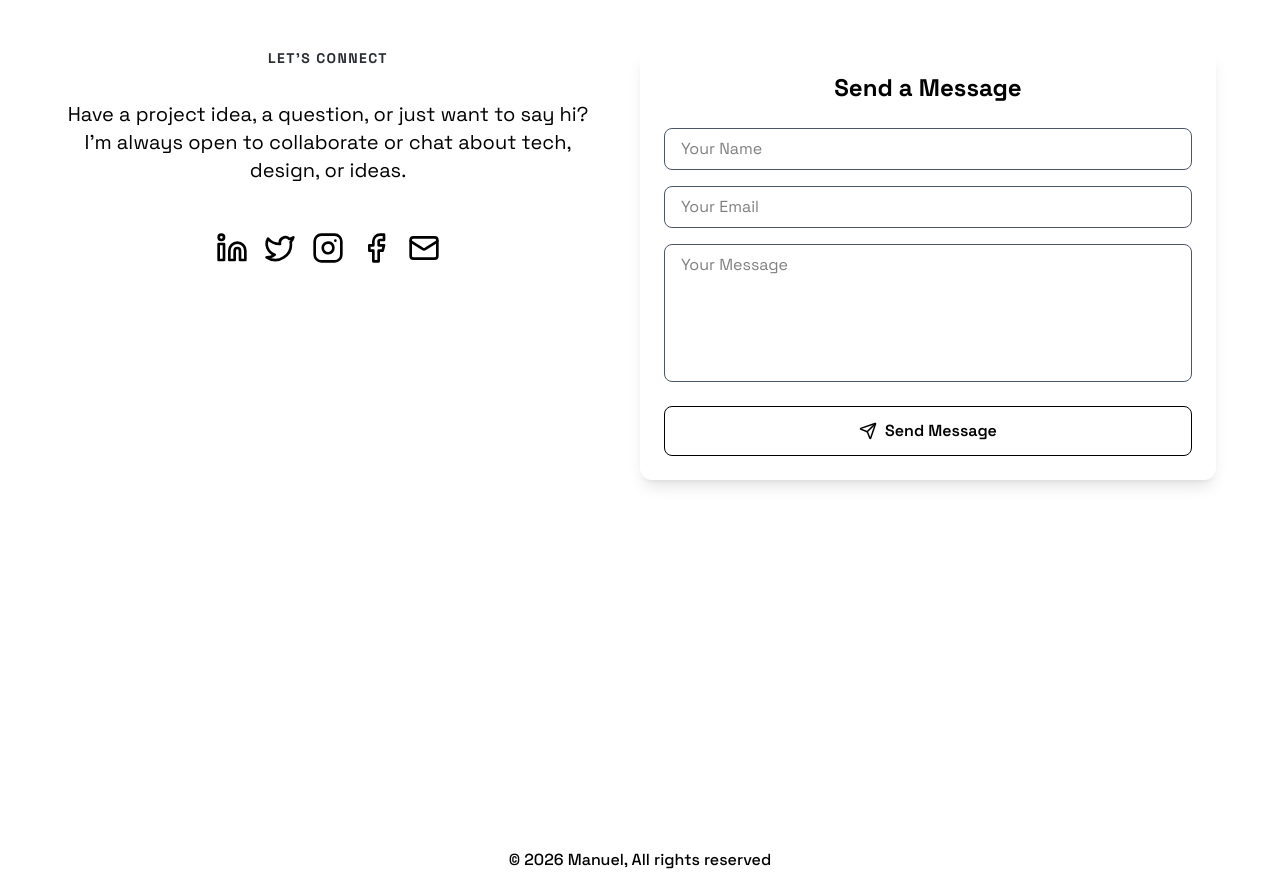
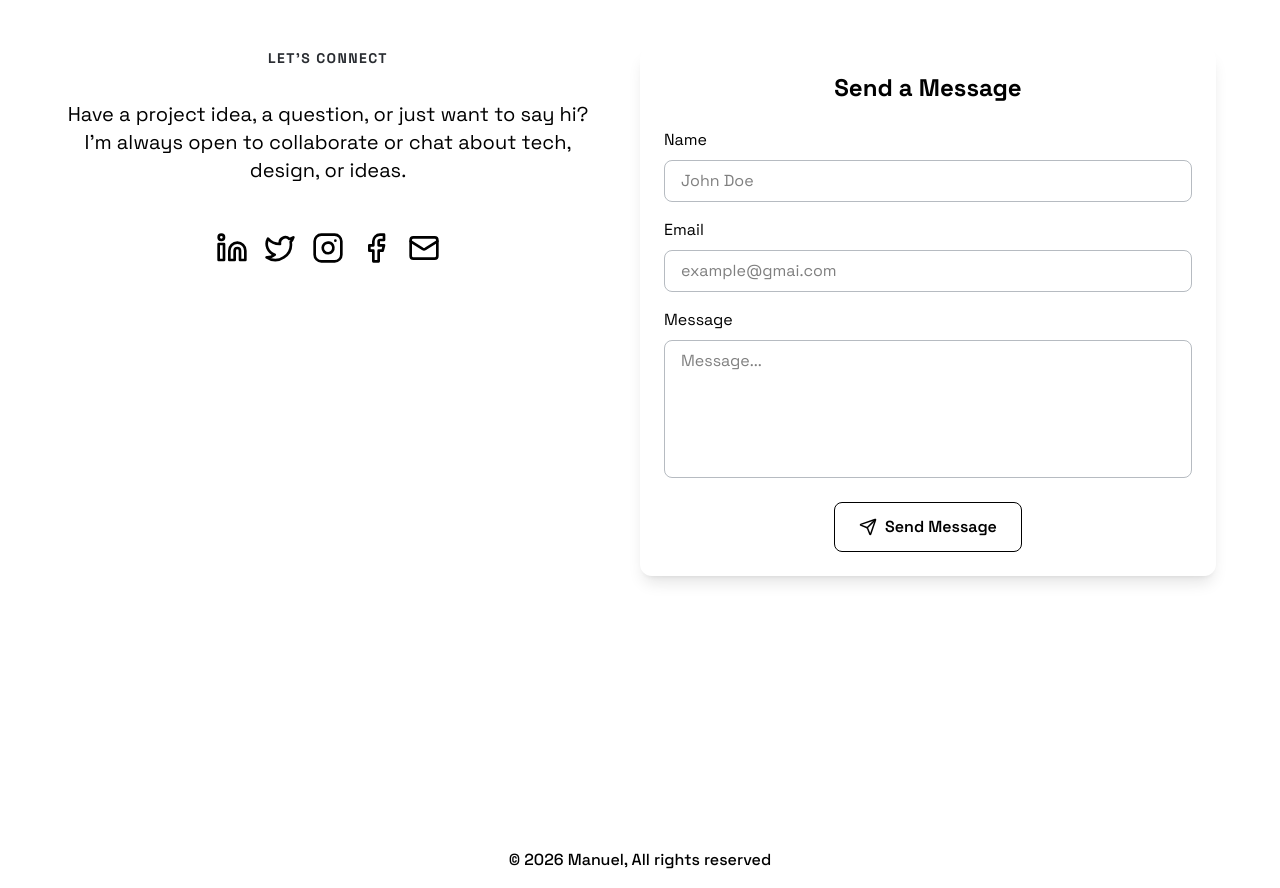
Before and after one commit to emm-ok/manuelsPortfolio, a React (Vite) app: page / in a window 1280 px wide. Shown: the part 3360-4248 px from the top of the page. Built offline with nearby package versions, Linux system fonts and the light colour scheme.

Commit message:
update contact section styles

```diff
--- a/src/components/ContactSection.jsx
+++ b/src/components/ContactSection.jsx
@@ -65,37 +65,46 @@ const ContactSection = () => {
           className="flex-1 p-6 rounded-xl shadow-lg"
         >
           <h3 className="text-xl md:text-2xl font-bold mb-6">Send a Message</h3>
-          <form className="flex flex-col gap-4" onSubmit={handleSubmit}>
-            <motion.input
+          <form className="flex flex-col gap-4 items-center" onSubmit={handleSubmit}>
+            <label className="w-full flex flex-col gap-2 items-start ">
+              Name
+              <input
                 variants={item}
                 type="text"
                 name="name"
                 value={formData.name}
                 onChange={handleChange}
-              placeholder="Your Name"
+                placeholder="John Doe"
                 required
-              className="px-4 py-2 rounded-lg border border-gray-600 bg-transparent focus:outline-none focus:ring-2 focus:ring-primary transition"
+                className="w-full px-4 py-2 rounded-lg border border-gray-600/40 bg-transparent focus:outline-none focus:ring-2 focus:ring-foreground transition"
               />
-            <motion.input
+            </label>
+            <label className="w-full flex flex-col gap-2 items-start ">
+              Email
+              <input
                 variants={item}
                 type="email"
                 name="email"
                 value={formData.email}
                 onChange={handleChange}
-              placeholder="Your Email"
+                placeholder="example@gmai.com"
                 required
-              className="px-4 py-2 rounded-lg border border-gray-600 bg-transparent focus:outline-none focus:ring-2 focus:ring-primary transition"
+                className="w-full px-4 py-2 rounded-lg border border-gray-600/40 bg-transparent focus:outline-none focus:ring-2 focus:ring-primary transition"
               />
-            <motion.textarea
+            </label>
+            <label className="w-full flex flex-col gap-2 items-start ">
+              Message
+              <textarea
                 variants={item}
                 name="message"
                 value={formData.message}
                 onChange={handleChange}
-              placeholder="Your Message"
+                placeholder="Message..."
                 rows={5}
                 required
-              className="px-4 py-2 rounded-lg border border-gray-600 bg-transparent focus:outline-none focus:ring-2 focus:ring-primary transition resize-none"
+                className="w-full px-4 py-2 rounded-lg border border-gray-600/40 bg-transparent focus:outline-none focus:ring-2 focus:ring-primary transition resize-none"
               />
+            </label>
             <motion.button
               variants={item}
               type="submit"
```
Lines whose indentation alone changed are shown as unchanged.
